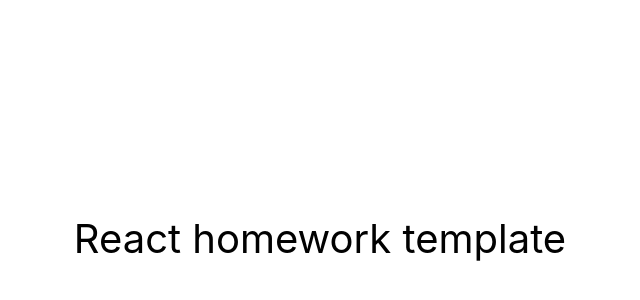
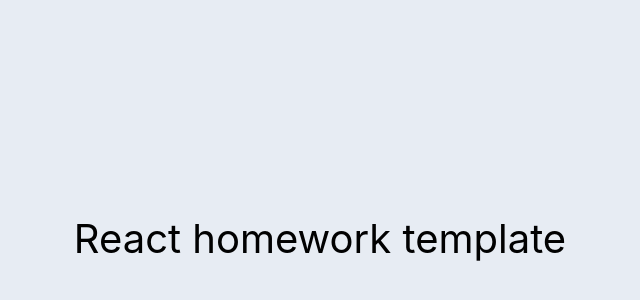
Before and after one commit to vlad-Kriajenkov/your-contact-book, a React (Create React App) app: page / in a window 1280 px wide. Shown: the part 162-462 px from the top of the page, without its empty margins (320-960 px from the left). Built offline with nearby package versions, Linux system fonts and the light colour scheme.

Commit message:
fix style

```diff
--- a/src/index.css
+++ b/src/index.css
@@ -2,14 +2,36 @@
 
 body {
   margin: 0;
+  background-color: #e7ecf3;
   font-family: -apple-system, BlinkMacSystemFont, 'Segoe UI', 'Roboto', 'Oxygen',
     'Ubuntu', 'Cantarell', 'Fira Sans', 'Droid Sans', 'Helvetica Neue',
     sans-serif;
   -webkit-font-smoothing: antialiased;
   -moz-osx-font-smoothing: grayscale;
+  font-family: 'Inter';
+  font-style: normal;
 }
 
 code {
   font-family: source-code-pro, Menlo, Monaco, Consolas, 'Courier New',
     monospace;
 }
+
+h1,
+h2,
+h3,
+h4,
+h5,
+h6,
+ul,
+li,
+p {
+  margin: 0;
+  padding: 0;
+}
+a{
+  text-decoration: none;
+}
+img {
+  width: 100%;
+}
```
